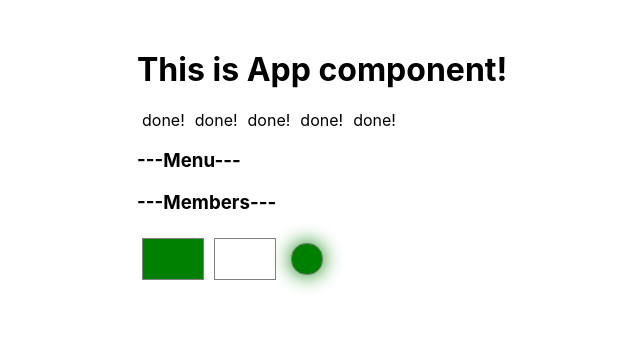
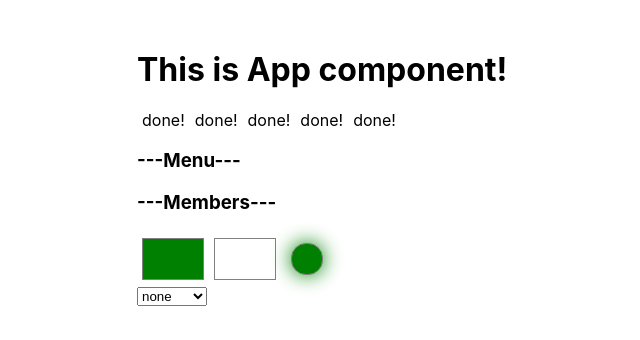
Before and after one commit to JulieBenchuk/react-kabzda-TS, a React (Create React App) app: page / in a window 1280 px wide. Shown: the top 340 px of the page, without its empty margins (203-843 px from the left). Built offline with nearby package versions, Linux system fonts and the light colour scheme.

Commit message:
add controlled Select

```diff
--- a/src/App.tsx
+++ b/src/App.tsx
@@ -1,12 +1,18 @@
-import React, {useState} from 'react';
+import React, {ChangeEvent, useState} from 'react';
 import './App.css';
 import Accordion from "./components/Accordion/Accordion";
 import Progress from "./components/Progress/Progress";
 import OnOff from "./components/OnOff/OnOff";
+import {Select} from "./components/Select/Select";
 
 const App = () => {
     const [collapsed, setCollapsed] = useState(true);
-    let [switchedOn, setSwitchedOn] = useState(true);
+    const [switchedOn, setSwitchedOn] = useState(true);
+    const [selectValue, setSelectValue] = useState<undefined|string>(undefined)
+    const onChangeSelect = (e: ChangeEvent<HTMLSelectElement>) => {
+        setSelectValue(e.currentTarget.value)
+    }
+
     return (
         <div className={"App"}>
             <PageTitle title={"This is App component!"}/>
@@ -14,6 +20,7 @@ const App = () => {
             <Accordion titleValue={"Menu"} onChange={() => {setCollapsed(!collapsed)}} collapsed={collapsed}/>
             <Accordion titleValue={"Members"} onChange={() => {setCollapsed(!collapsed)}} collapsed={collapsed}/>
             <OnOff onChange = {()=> {setSwitchedOn(!switchedOn)}} switchedOn={switchedOn}/>
+            <Select onChange={onChangeSelect} value={selectValue}/>
         </div>
     );
 }
--- /dev/null
+++ b/src/components/Select/Select.tsx
@@ -0,0 +1,15 @@
+import React, {ChangeEvent} from "react";
+
+type selectPropsType = {
+    onChange: (e: ChangeEvent<HTMLSelectElement>)=> void
+    value: string | undefined
+}
+export const Select = (props: selectPropsType) => {
+    return <select onChange={props.onChange} value={props.value}>
+        <option value="1">none</option>
+        <option value="2">Minsk</option>
+        <option value="3">Kiev</option>
+        <option value="4">Warsaw</option>
+        <option value="5">Vilnius</option>
+    </select>
+}
```
